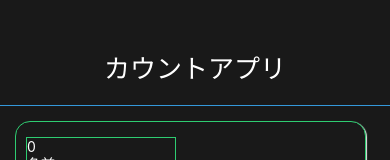
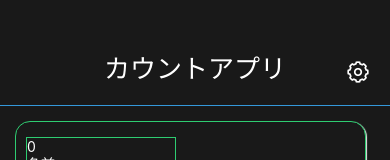
Before and after one commit to illionillion/multiCountApp, a React Native app: screen / in a window 390 px wide. Shown: the top 160 px of the page. Built offline with nearby package versions, Linux system fonts and the light colour scheme.

Commit message:
とりあえずアイコンだけ追加、でも型エラーあり 次はタッチできるようにする

```diff
--- a/components/Header.tsx
+++ b/components/Header.tsx
@@ -1,29 +1,42 @@
 import { StyleSheet, View, Text } from "react-native";
+import { AntDesign } from "@expo/vector-icons";
 
-const Header = ():JSX.Element => {
+const Header = (): JSX.Element => {
   return (
-        <View style = {styles.headerContainer}>
-            <Text style = {styles.headerText}>カウントアプリ</Text>
+    <View style={styles.headerContainer}>
+      <Text style={styles.headerText}>カウントアプリ</Text>
+      {/* @ts-ignore */}
+      <AntDesign
+        name="setting"
+        size={24}
+        color="white"
+        style={styles.settingIcon}
+      />
     </View>
-    )
-}
+  );
+};
 
 const styles = StyleSheet.create({
   headerContainer: {
-        width: '100%',
-        height:'15%',
+    width: "100%",
+    height: "15%",
     flex: 1,
-        textAlign:"center",
-        alignItems:"center",
-        justifyContent:"flex-end",
-        backgroundColor: '#191919',
-        borderBottomWidth:1,
+    textAlign: "center",
+    alignItems: "center",
+    justifyContent: "flex-end",
+    backgroundColor: "#191919",
+    borderBottomWidth: 1,
     borderBottomColor: "#3498db",
   },
-    headerText:{
+  headerText: {
     fontSize: 26,
-        marginBottom:20,
-        color:"#fff",
+    marginBottom: 20,
+    color: "#fff",
   },
-})
-export default Header
+  settingIcon: {
+    position: "absolute",
+    bottom: 20,
+    right: 20,
+  },
+});
+export default Header;
--- a/package.json
+++ b/package.json
@@ -20,6 +20,7 @@
   },
   "devDependencies": {
     "@babel/core": "^7.12.9",
+    "@expo/vector-icons": "^13.0.0",
     "@types/react": "~17.0.21",
     "@types/react-native": "~0.66.13",
     "typescript": "~4.3.5"
```
Lines whose indentation alone changed are shown as unchanged.
